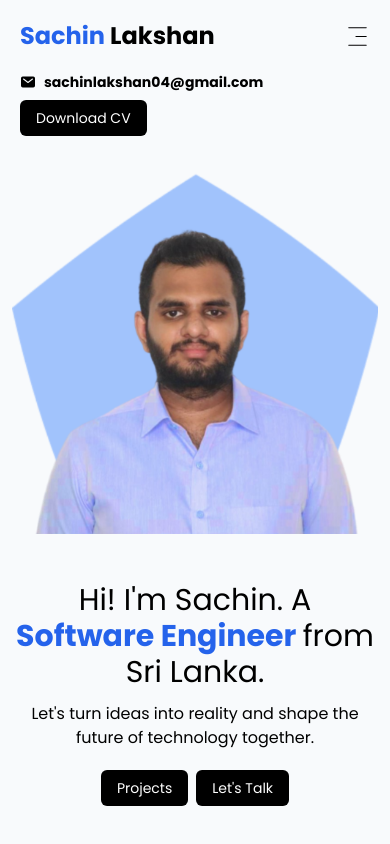
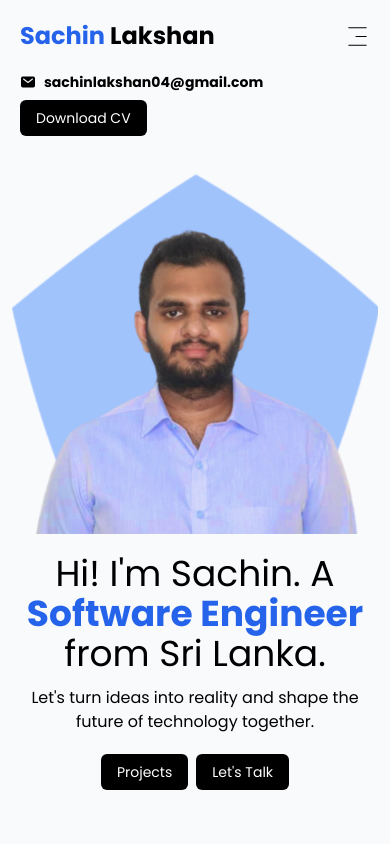
Before and after one commit to gpslakshan/nextjs-portfolio, a Next.js app: page / in a window 390 px wide. Shown: the top 844 px of the page. Built offline with nearby package versions, Linux system fonts and the light colour scheme.

Commit message:
hero-styling modifications

```diff
--- a/app/components/Hero.tsx
+++ b/app/components/Hero.tsx
@@ -4,11 +4,11 @@ import heroImage from "@/public/images/hero.png";
 const Hero = () => {
   return (
     <div className="p-3 bg-slate-50 h-screen lg:flex lg:flex-row-reverse lg:items-center lg:space-x-3">
-      <div className="w-full flex justify-center lg:w-1/3">
+      <div className="w-full flex justify-center lg:w-1/2 xl:w-1/3">
         <Image src={heroImage} alt="hero image" height={400} />
       </div>
-      <div className="max-lg:mt-12 lg:pl-4 lg:w-2/3">
-        <p className="text-3xl md:text-[45px] md:leading-[48px] lg:text-[60px] lg:leading-[60px] max-lg:text-center font-medium">
+      <div className="max-lg:mt-5 lg:pl-4 lg:w-1/2 xl:w-2/3">
+        <p className="text-[36px] leading-[40px] md:text-[45px] md:leading-[48px] lg:text-[60px] lg:leading-[60px] max-lg:text-center font-medium">
           Hi! I'm Sachin. A{" "}
           <span className="text-blue-600 font-semibold">
             Software Engineer{" "}
```
